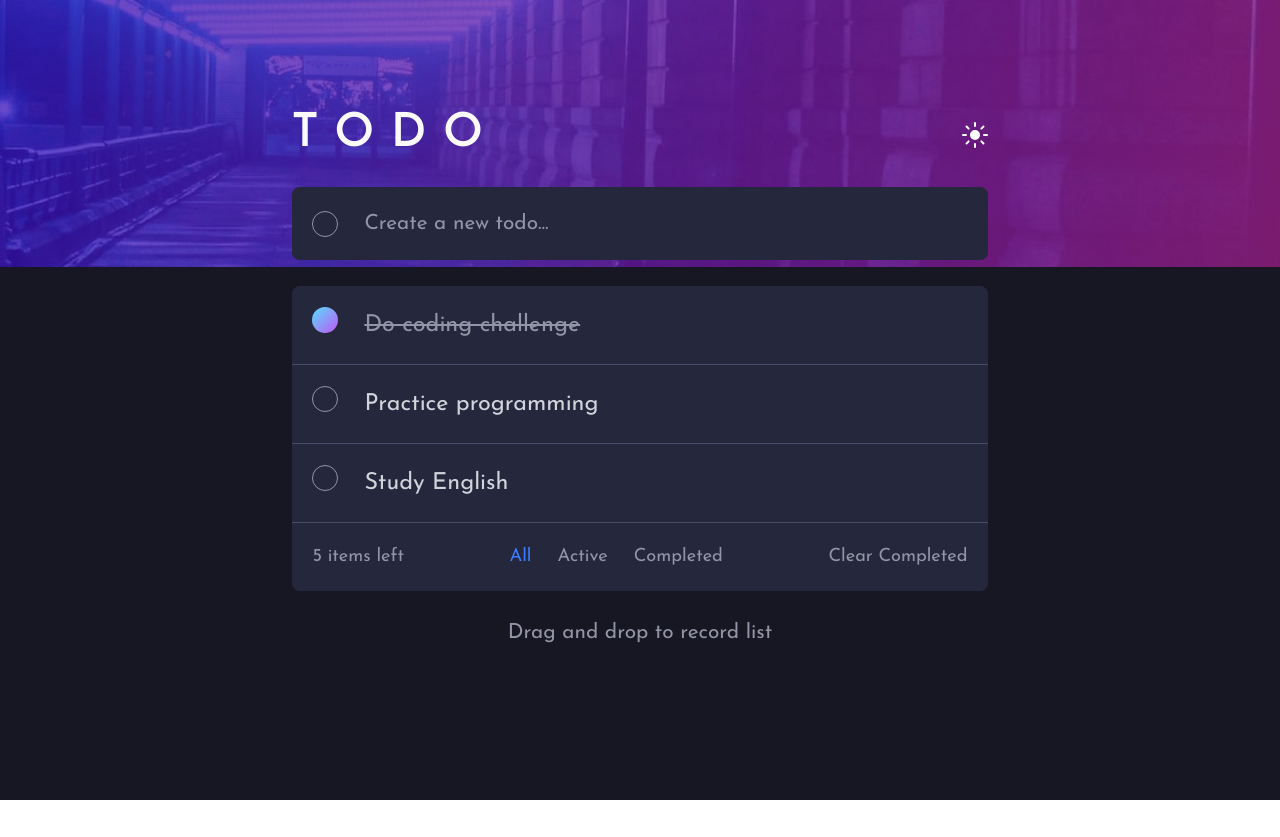
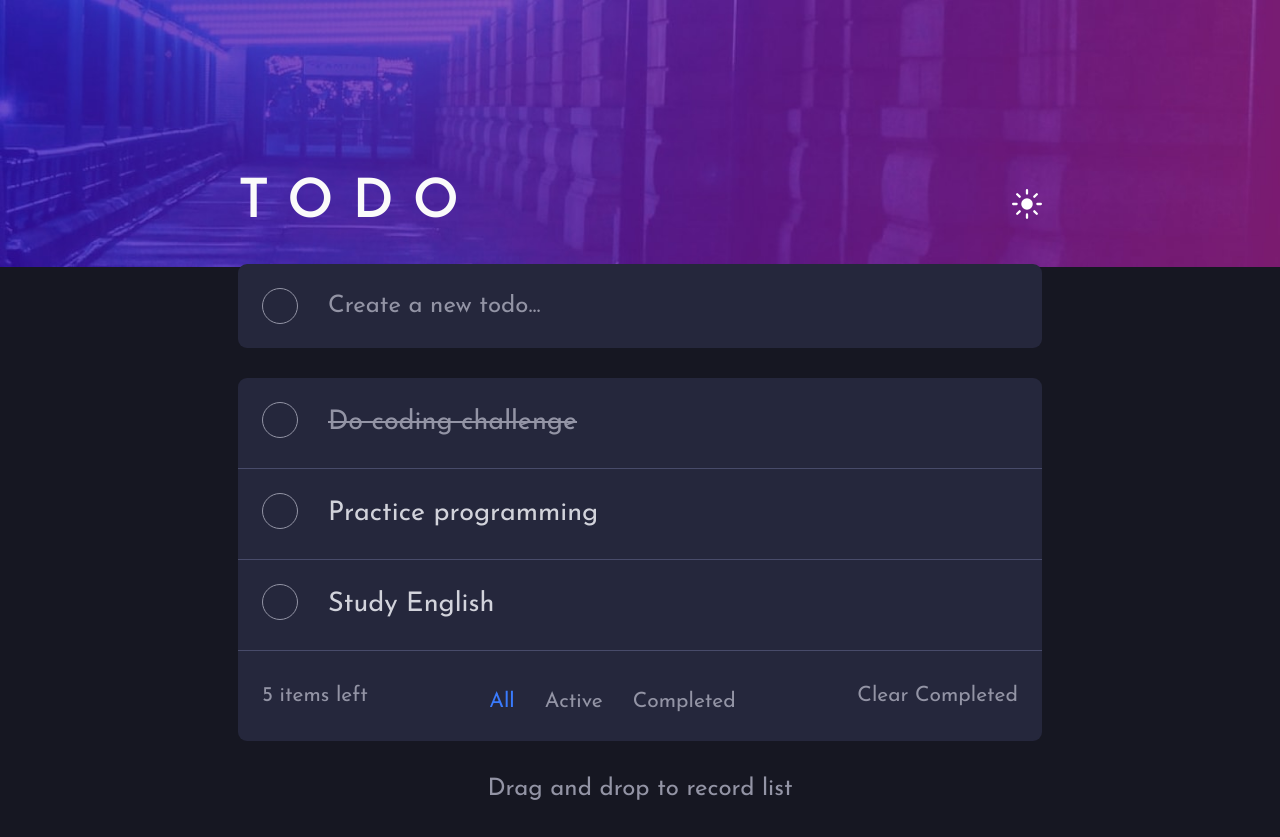
Before and after one commit to ahmadmohammadirad2006/todo-list, a React (Create React App) app: page / in a window 1280 px wide. Before the commit the page ends 800 px from the top, so only its background shows below. Built offline with nearby package versions, Linux system fonts and the light colour scheme.

Commit message:
feat: make the custom checkbox work
increase general font-size

```diff
--- a/src/App.js
+++ b/src/App.js
@@ -69,11 +69,8 @@ function TodoList() {
 function TodoItem({ id, completed, children }) {
   return (
     <li className={`todo-item ${completed ? 'completed' : ''}`}>
-      <label
-        className={`circle ${completed ? 'checked' : ''}`}
-        htmlFor={id}
-      ></label>
       <input type='checkbox' value={completed} id={id} className='hidden' />
+      <label className='circle' htmlFor={id}></label>
       {children}
     </li>
   );
--- a/src/index.css
+++ b/src/index.css
@@ -5,7 +5,7 @@
 
 @layer base {
   html {
-    @apply text-[90%] sm:text-[100%] md:text-[110%] lg:text-[120%] xl:text-[130%] 2xl:text-[140%];
+    @apply text-[110%] sm:text-[120%] md:text-[130%] lg:text-[140%] xl:text-[150%] 2xl:text-[160%];
   }
   body {
     @apply text-lg font-josefin-sans font-normal;
@@ -17,7 +17,7 @@
     @apply text-base placeholder:text-light-gray;
   }
   .app {
-    @apply min-h-screen  bg-contain bg-no-repeat pt-28 sm:pt-16;
+    @apply min-h-screen  bg-contain bg-no-repeat pt-24;
   }
   .app.dark {
     @apply bg-[url('./../public/images/bg-mobile-dark.jpg')] sm:bg-[url('./../public/images/bg-desktop-dark.jpg')] bg-very-dark-blue  text-very-light-gray;
@@ -33,12 +33,11 @@
   }
 
   .circle {
-    @apply rounded-full border w-5 h-5 border-light-gray;
+    @apply rounded-full border w-6 h-6 border-light-gray;
   }
-  .circle.checked {
-    @apply bg-gradient-to-br from-blue-sky to-pink border-none;
+  input[type='checkbox']:checked + .circle {
+    @apply bg-gradient-to-br from-blue-sky to-pink border-none relative after:content-['✔'] after:absolute after:text-white after:top-[2%] after:left-[20%];
   }
-
   .input-group {
     @apply flex items-center gap-5 p-4 rounded-md;
   }
@@ -66,7 +65,7 @@
   }
 
   .actions {
-    @apply text-base flex justify-between items-center mb-20 p-4 gap-5 rounded-b-md  text-light-gray relative sm:static sm:rounded-none sm:mb-0 md:text-sm;
+    @apply text-sm  flex justify-between items-center mb-20 p-4 gap-5 rounded-b-md  text-light-gray relative sm:static sm:rounded-none sm:mb-0;
   }
   .dark .actions button:not(.active) {
     @apply hover:text-very-light-gray;
@@ -75,7 +74,7 @@
     @apply hover:text-very-dark-blue;
   }
   .filters {
-    @apply flex gap-5 justify-center absolute top-20 left-0 w-full p-4 rounded-md sm:static sm:rounded-none sm:p-0 sm:w-auto;
+    @apply flex gap-5 justify-center absolute top-20 mt-2 left-0 w-full p-4 rounded-md sm:static sm:rounded-none sm:p-0 sm:w-auto;
   }
   .dark .filters,
   .dark .actions {
```
